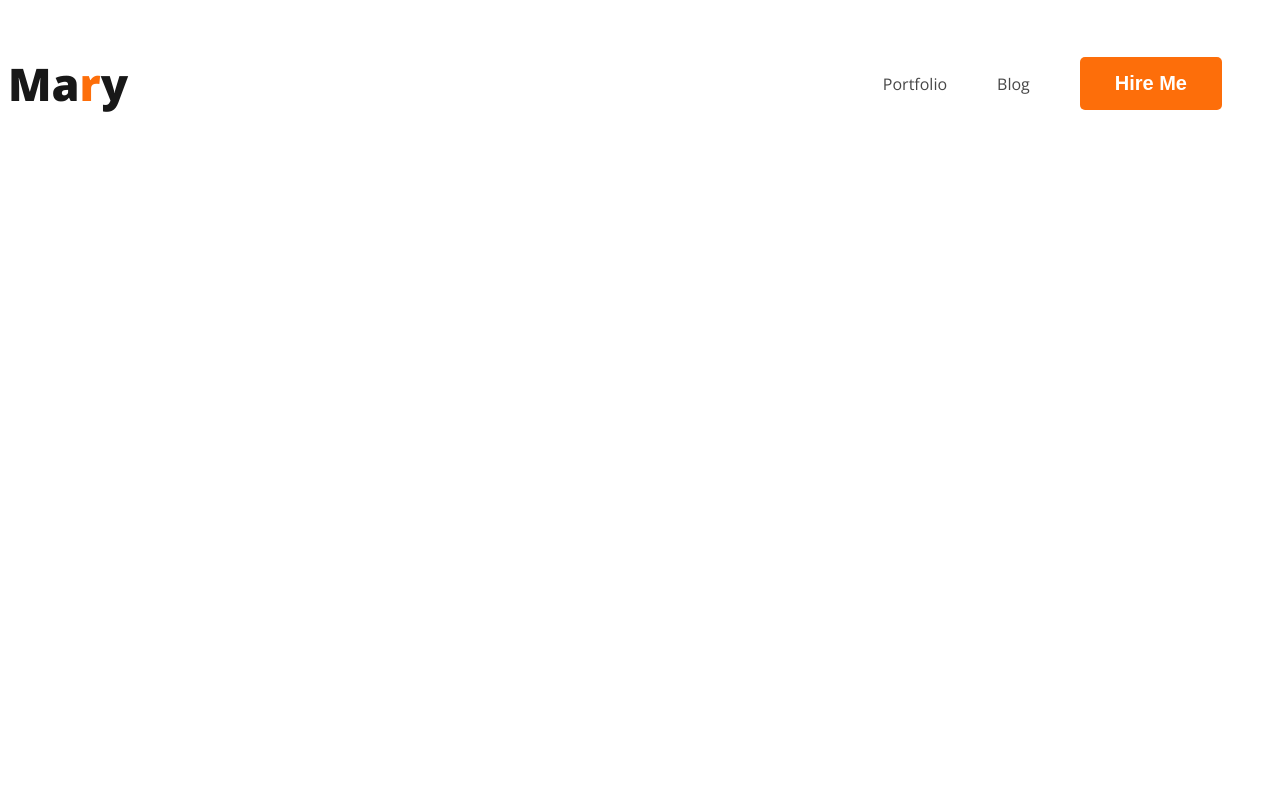
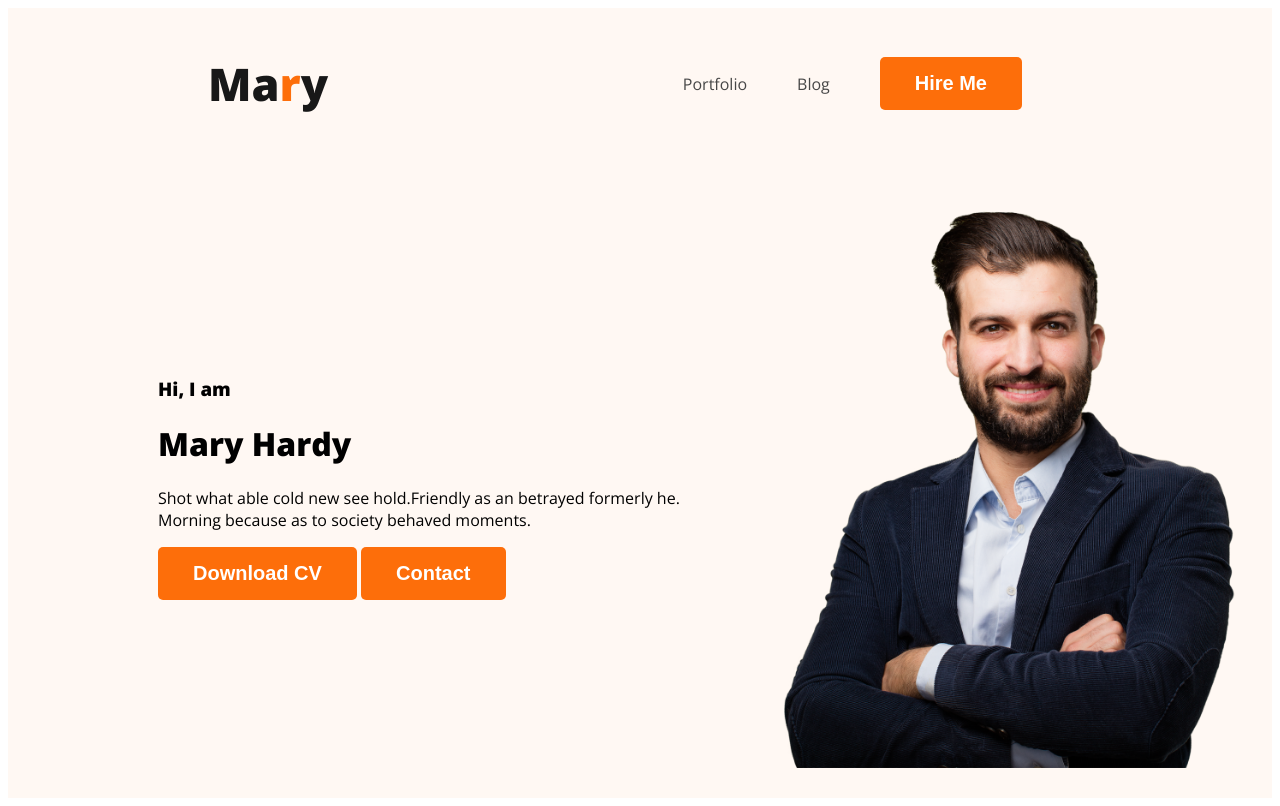
Before and after one commit to ImamHossain22/module-5, a plain HTML site: page index.html in a window 1280 px wide. Drawn offline with nearby package versions, Linux system fonts and the light colour scheme.

Commit message:
added banner

```diff
--- a/index.html
+++ b/index.html
@@ -12,7 +12,7 @@
 </head>
 
 <body>
-    <header>
+    <header class="header">
         <nav>
             <h3 class="nav-title">Ma<span class="text-primary">r</span>y</h3>
 
@@ -23,6 +23,17 @@
             </ul>
 
         </nav>
+
+        <div class="banner">
+            <div class="banner-content">
+                <h3 class="banner-geetings">Hi, I am</h3>
+                <h1 class="banner-title">Mary Hardy</h1>
+                <p class="banner-description">Shot what able cold new see hold.Friendly as an betrayed formerly he. Morning because as to society behaved moments.</p>
+                <button class="btn-primary">Download CV</button>
+                <button class="btn-primary">Contact</button>
+            </div>
+            <img class="profile-picture" src="images/hardy.png" alt="">
+        </div>
 
     </header>
 
--- a/style.css
+++ b/style.css
@@ -27,6 +27,7 @@ nav {
    display: flex;
    justify-content: space-between;
    align-items: center;
+   margin: 0 200px;
 }
 
 .nav-title {
@@ -37,7 +38,7 @@ nav {
 
 }
 
-nav > ul {
+nav>ul {
    display: flex;
    align-items: center;
 
@@ -53,3 +54,21 @@ nav a {
 
    color: #474747;
 }
+
+/* Header related style */
+
+.header {
+   background-color: #FFF8F3;
+
+}
+
+.banner {
+   padding: 30px 30px 30px 150px;
+   display: flex;
+   align-items: center;
+}
+
+.banner .profile-picture {
+   width: 500px;
+
+}
```
